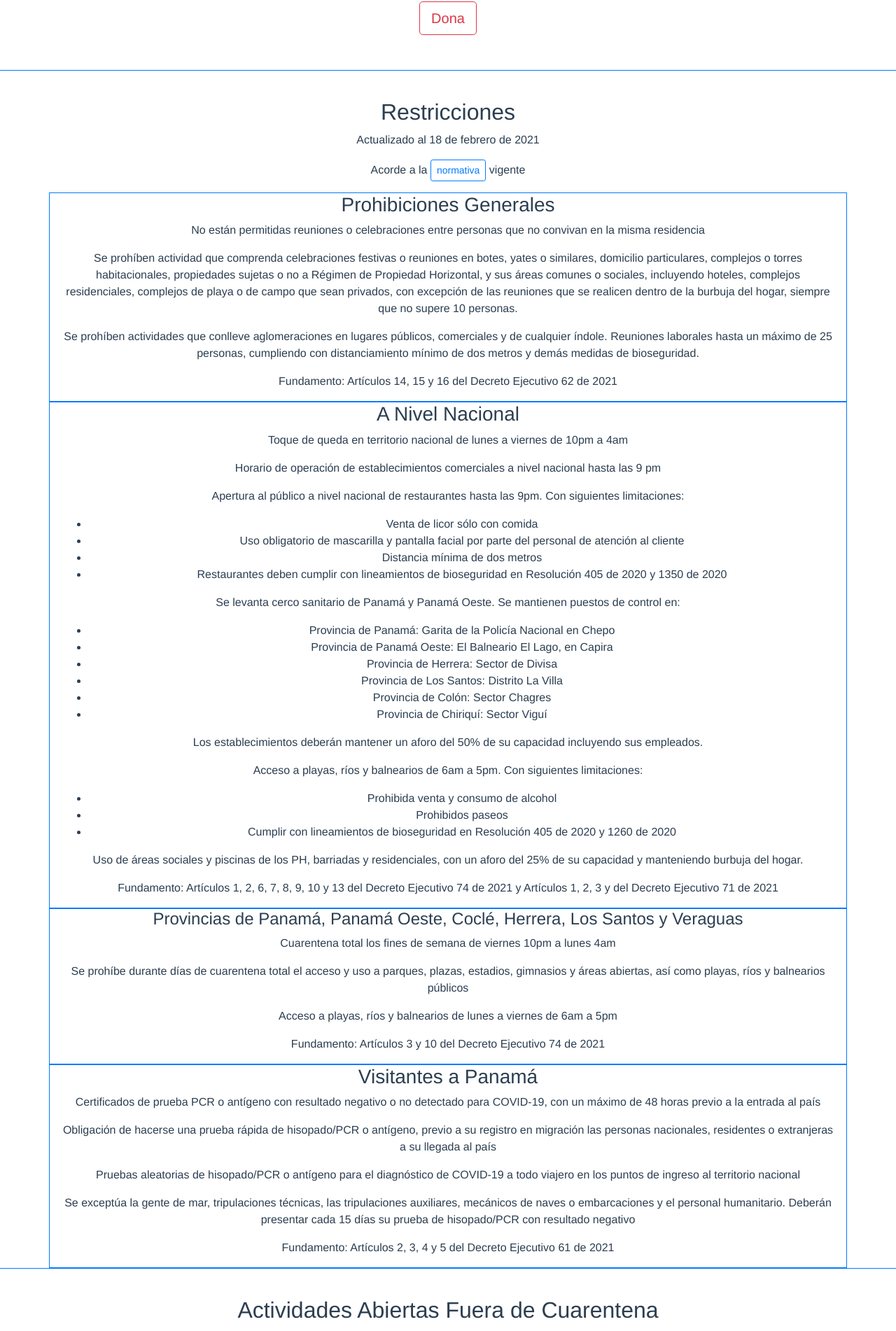
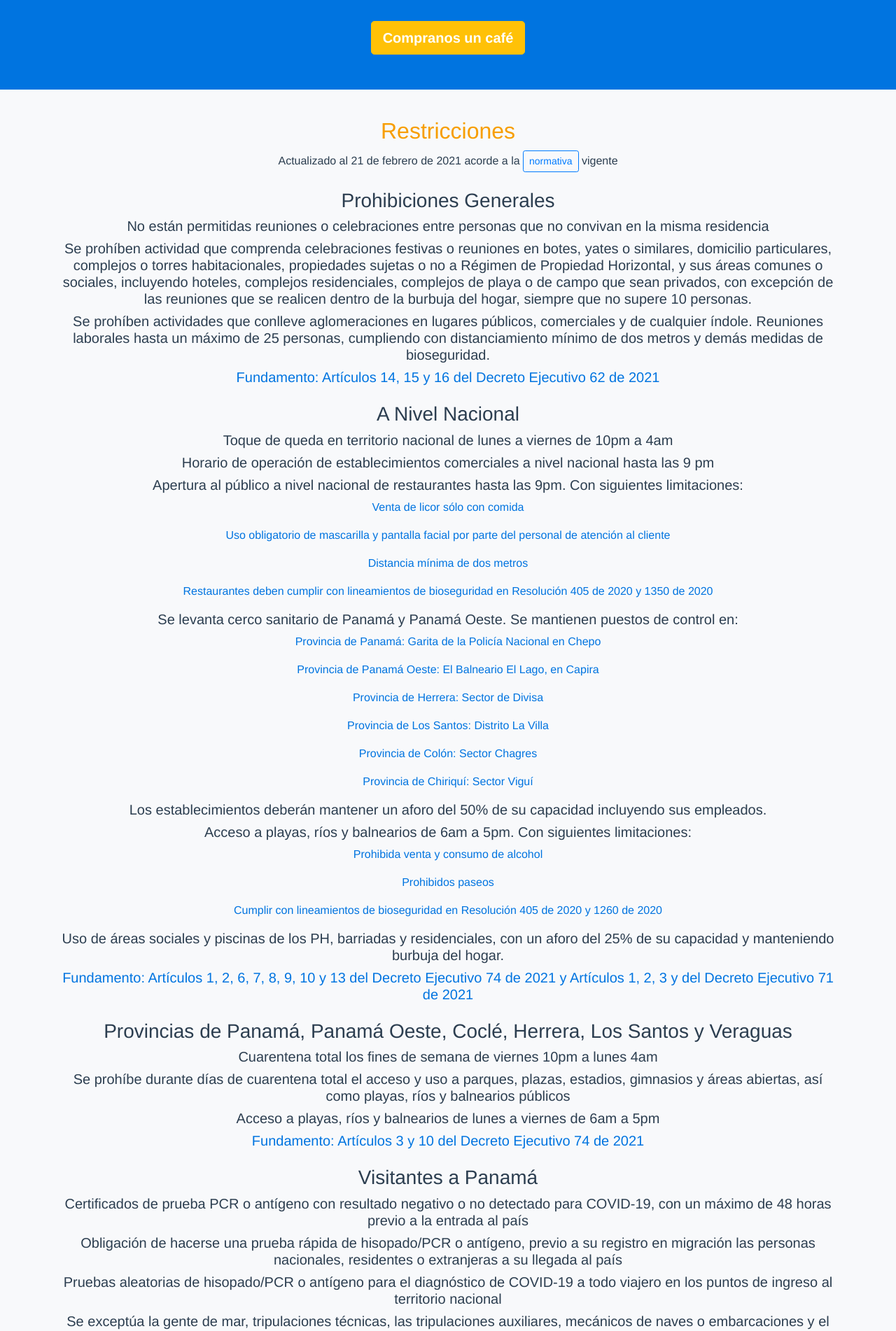
Before and after one commit to elpepebenitez/quiero-salir, a Vue app: page / in a window 1280 px wide. Shown: the part 362-2264 px from the top of the page at 70% size. Built offline with nearby package versions, Linux system fonts and the light colour scheme.

Commit message:
Front styled

```diff
--- a/public/index.html
+++ b/public/index.html
@@ -4,7 +4,7 @@
     <meta charset="utf-8">
     <meta http-equiv="X-UA-Compatible" content="IE=edge">
     <meta name="viewport" content="width=device-width,initial-scale=1.0">
-    <link rel="icon" href="<%= BASE_URL %>favicon.ico">
+    <!--<link rel="icon" href="<%= BASE_URL %>favicon.ico">-->
     <script src="https://kit.fontawesome.com/fc618da211.js" crossorigin="anonymous"></script>
     <title><%= htmlWebpackPlugin.options.title %></title>
   </head>
--- a/src/App.vue
+++ b/src/App.vue
@@ -31,11 +31,11 @@ export default {
   -moz-osx-font-smoothing: grayscale;
   text-align: center;
   color: #2c3e50;
+  background-color: #F8F9FB;
 }
 
 #nav {
   padding: 15px;
-  border-bottom: 1px solid #027BFF;
 }
 
 #nav a {
--- a/src/components/home/Banner.vue
+++ b/src/components/home/Banner.vue
@@ -5,9 +5,14 @@
                 <b-col>
                     <h1>Restricciones de movilidad en Panamá</h1>
                     <h4>Encuentra información actualizada sobre medidas tomadas por el COVID-19</h4>
-                    <h3>Contribuye para mantener esta página accesible para tod@s</h3>
-                    <b-button href="#" variant="outline-danger" size="lg" id="dona">Dona</b-button>
-                    <!-- <b-button variant="outline-primary" size="sm" href="/nosotros">nosotros</b-button> -->
+                    <h3>Ayúdanos a mantener esta página accesible para tod@s</h3>
+                    <b-button v-b-modal.modal-center variant="warning" size="lg" id="dona" style="color: white; font-weight: 900;">Compranos un café</b-button>
+                    <div>
+                        <b-modal id="modal-center" title="¡Hola!" ok-only centered>
+                            <p class="my-4">No nos tienes que dar nada por usar esta página, pero cualquier aporte nos ayuda a mantenerla :)</p>
+                            <p>La manera más fácil de apoyarnos es por yappy. Puedes enviar al +507 66786283 con el mensaje "quiero salir"</p>
+                        </b-modal>
+                    </div>
                 </b-col>
             </b-row>
         </b-container>
@@ -29,13 +34,16 @@ export default {
         background-size: cover;
         background-position: center;
         padding: 50px 0;
-        border-bottom: 1px solid #027BFF;
+        background-color: #0074E0;
+        color: white;
     }
     h1 {
         padding-bottom: 25px;
+        font-size: 64px;
     }
     h3 {
         padding-top: 50px;
         padding-bottom: 50px;
+        color: #F79E01;
     }
 </style>
--- a/src/components/home/OpenActivities.vue
+++ b/src/components/home/OpenActivities.vue
@@ -4,16 +4,18 @@
             <b-row>
                 <b-col>
                     <h2>Actividades Abiertas Fuera de Cuarentena</h2>
-                    <p>Estas son las actividades que se han abierto, pero sólo se pueden realizar fuera del periodo de cuarentena y toque de queda</p>
+                    <h6>Estas son las actividades que se han abierto, pero sólo se pueden realizar fuera del periodo de cuarentena y toque de queda</h6>
                 </b-col>
             </b-row>
             <b-row>
                 <b-col>
                 <h3>Encuentra la actividad que buscas</h3>
                 <b-form-input v-model="openActivitiesText" size="sm" placeholder="Actividad Abierta" id="open_activity_input"></b-form-input>
-                <p>
-                    <span v-for="open_activity in filterOpenActivities" :key="open_activity">● {{ open_activity }} </span>
-                </p>
+                <b-container>
+                    <p>
+                        <span v-for="open_activity in filterOpenActivities" :key="open_activity">● {{ open_activity }} </span>
+                    </p>
+                </b-container>
                 </b-col>
             </b-row>
         </b-container>
@@ -92,10 +94,15 @@ export default {
 <style scoped>
     .main-activities {
         padding-top: 40px;
-        border-bottom: 1px solid #027BFF;
     }
     #open_activity_input {
         width: 150px;
         display: inline;
     }
+    h2 {
+        color: #F79E01;
+    }
+    span {
+        font-size: 12px;
+    }
 </style>
--- a/src/components/home/Restrictions.vue
+++ b/src/components/home/Restrictions.vue
@@ -2,70 +2,71 @@
     <div class="main-info">
         <b-container>
             <h2>Restricciones</h2>
-            <p>Actualizado al 18 de febrero de 2021</p>
-            <p>Acorde a la <b-button variant="outline-primary" size="sm" href="/normativa">normativa</b-button> vigente</p>
+            <h6>Actualizado al 21 de febrero de 2021 acorde a la <b-button variant="outline-primary" size="sm" href="/normativa">normativa</b-button> vigente</h6>
             <b-row>
-                <b-col col id="fila">
+                <b-col id="fila-general">
                     <h3>Prohibiciones Generales</h3>
-                    <p>No están permitidas reuniones o celebraciones entre personas que no convivan en la misma residencia</p>
-                    <p>Se prohíben actividad que comprenda celebraciones festivas o reuniones en botes, yates o similares, domicilio particulares, complejos o torres habitacionales, propiedades sujetas o no a Régimen de Propiedad Horizontal, y sus áreas comunes o sociales, incluyendo hoteles, complejos residenciales, complejos de playa o de campo que sean privados, con excepción de las reuniones que se realicen dentro de la burbuja del hogar, siempre que no supere 10 personas.</p>
-                    <p>Se prohíben actividades que conlleve aglomeraciones en lugares públicos, comerciales y de cualquier índole. Reuniones laborales hasta un máximo de 25 personas, cumpliendo con distanciamiento mínimo de dos metros y demás medidas de bioseguridad.</p>
-                    <p>Fundamento: Artículos 14, 15 y 16 del Decreto Ejecutivo 62 de 2021</p>
+                    <h5>No están permitidas reuniones o celebraciones entre personas que no convivan en la misma residencia</h5>
+                    <h5>Se prohíben actividad que comprenda celebraciones festivas o reuniones en botes, yates o similares, domicilio particulares, complejos o torres habitacionales, propiedades sujetas o no a Régimen de Propiedad Horizontal, y sus áreas comunes o sociales, incluyendo hoteles, complejos residenciales, complejos de playa o de campo que sean privados, con excepción de las reuniones que se realicen dentro de la burbuja del hogar, siempre que no supere 10 personas.</h5>
+                    <h5>Se prohíben actividades que conlleve aglomeraciones en lugares públicos, comerciales y de cualquier índole. Reuniones laborales hasta un máximo de 25 personas, cumpliendo con distanciamiento mínimo de dos metros y demás medidas de bioseguridad.</h5>
+                    <h5 id="fundamento">Fundamento: Artículos 14, 15 y 16 del Decreto Ejecutivo 62 de 2021</h5>
+                </b-col>
+            </b-row>
+        </b-container>
+
+        <b-container>
+            <b-row>
+                <b-col id="fila-nacional">
+                    <h3>A Nivel Nacional</h3>
+                    <h5>Toque de queda en territorio nacional de lunes a viernes de 10pm a 4am</h5>
+                    <h5>Horario de operación de establecimientos comerciales a nivel nacional hasta las 9 pm</h5>
+                    <h5>Apertura al público a nivel nacional de restaurantes hasta las 9pm. Con siguientes limitaciones:</h5>
+
+                    <p>Venta de licor sólo con comida</p>
+                    <p>Uso obligatorio de mascarilla y pantalla facial por parte del personal de atención al cliente</p>
+                    <p>Distancia mínima de dos metros</p>
+                    <p>Restaurantes deben cumplir con lineamientos de bioseguridad en Resolución 405 de 2020 y 1350 de 2020</p>
+
+                    <h5>Se levanta cerco sanitario de Panamá y Panamá Oeste. Se mantienen puestos de control en:</h5>
+                    <p>Provincia de Panamá: Garita de la Policía Nacional en Chepo</p>
+                    <p>Provincia de Panamá Oeste: El Balneario El Lago, en Capira</p>
+                    <p>Provincia de Herrera: Sector de Divisa</p>
+                    <p>Provincia de Los Santos: Distrito La Villa</p>
+                    <p>Provincia de Colón: Sector Chagres</p>
+                    <p>Provincia de Chiriquí: Sector Viguí</p>
+
+                    <h5>Los establecimientos deberán mantener un aforo del 50% de su capacidad incluyendo sus empleados.</h5>
+                    <h5>Acceso a playas, ríos y balnearios de 6am a 5pm. Con siguientes limitaciones:</h5>
+                    <p>Prohibida venta y consumo de alcohol</p>
+                    <p>Prohibidos paseos</p>
+                    <p>Cumplir con lineamientos de bioseguridad en Resolución 405 de 2020 y 1260 de 2020</p>
+                    <h5>Uso de áreas sociales y piscinas de los PH, barriadas y residenciales, con un aforo del 25% de su capacidad y manteniendo burbuja del hogar.</h5>
+                    <h5 id="fundamento">Fundamento: Artículos 1, 2, 6, 7, 8, 9, 10 y 13 del Decreto Ejecutivo 74 de 2021 y Artículos 1, 2, 3 y del Decreto Ejecutivo 71 de 2021</h5>
+                </b-col>
+            </b-row>
+        </b-container>
+        <b-container>
+            <b-row>
+                <b-col id="fila-provincias">
+                    <h3>Provincias de Panamá, Panamá Oeste, Coclé, Herrera, Los Santos y Veraguas</h3>
+                    <h5>Cuarentena total los fines de semana de viernes 10pm a lunes 4am</h5>
+                    <h5>Se prohíbe durante días de cuarentena total el acceso y uso a parques, plazas, estadios, gimnasios y áreas abiertas, así como playas, ríos y balnearios públicos</h5>
+                    <h5>Acceso a playas, ríos y balnearios de lunes a viernes de 6am a 5pm</h5>
+                    <h5 id="fundamento">Fundamento: Artículos 3 y 10 del Decreto Ejecutivo 74 de 2021</h5>
                 </b-col>
             </b-row>
             <b-row>
-                <b-col col id="fila">
-                    <h3>A Nivel Nacional</h3>
-                    <p>Toque de queda en territorio nacional de lunes a viernes de 10pm a 4am</p>
-                    <p>Horario de operación de establecimientos comerciales a nivel nacional hasta las 9 pm</p>
-                    <p>Apertura al público a nivel nacional de restaurantes hasta las 9pm. Con siguientes limitaciones:</p>
-                    <ul>
-                        <li>Venta de licor sólo con comida</li>
-                        <li>Uso obligatorio de mascarilla y pantalla facial por parte del personal de atención al cliente</li>
-                        <li>Distancia mínima de dos metros</li>
-                        <li>Restaurantes deben cumplir con lineamientos de bioseguridad en Resolución 405 de 2020 y 1350 de 2020</li>
-                    </ul>
-                    <p>Se levanta cerco sanitario de Panamá y Panamá Oeste. Se mantienen puestos de control en:</p>
-                    <ul>
-                        <li>Provincia de Panamá: Garita de la Policía Nacional en Chepo</li>
-                        <li>Provincia de Panamá Oeste: El Balneario El Lago, en Capira</li>
-                        <li>Provincia de Herrera: Sector de Divisa</li>
-                        <li>Provincia de Los Santos: Distrito La Villa</li>
-                        <li>Provincia de Colón: Sector Chagres</li>
-                        <li>Provincia de Chiriquí: Sector Viguí</li>
-                    </ul>
-
-                    <p>Los establecimientos deberán mantener un aforo del 50% de su capacidad incluyendo sus empleados.</p>
-                    <p>Acceso a playas, ríos y balnearios de 6am a 5pm. Con siguientes limitaciones:</p>
-                    <ul>
-                        <li>Prohibida venta y consumo de alcohol</li>
-                        <li>Prohibidos paseos</li>
-                        <li>Cumplir con lineamientos de bioseguridad en Resolución 405 de 2020 y 1260 de 2020</li>
-                    </ul>
-                    <p>Uso de áreas sociales y piscinas de los PH, barriadas y residenciales, con un aforo del 25% de su capacidad y manteniendo burbuja del hogar.</p>
-                    <p>Fundamento: Artículos 1, 2, 6, 7, 8, 9, 10 y 13 del Decreto Ejecutivo 74 de 2021 y Artículos 1, 2, 3 y del Decreto Ejecutivo 71 de 2021</p>
-                </b-col>
-            </b-row>
-            <b-row>
-                <b-col col id="fila">
-                    <h4>Provincias de Panamá, Panamá Oeste, Coclé, Herrera, Los Santos y Veraguas</h4>
-                    <p>Cuarentena total los fines de semana de viernes 10pm a lunes 4am</p>
-                    <p>Se prohíbe durante días de cuarentena total el acceso y uso a parques, plazas, estadios, gimnasios y áreas abiertas, así como playas, ríos y balnearios públicos</p>
-                    <p>Acceso a playas, ríos y balnearios de lunes a viernes de 6am a 5pm</p>
-                    <p>Fundamento: Artículos 3 y 10 del Decreto Ejecutivo 74 de 2021</p>
-                </b-col>
-            </b-row>
-            <b-row>
-                <b-col col id="fila">
+                <b-col id="fila-visitantes">
                     <h3>Visitantes a Panamá</h3>
-                    <p>Certificados de prueba PCR o antígeno con resultado negativo o no detectado para COVID-19, con un máximo de 48 horas previo a la entrada al país</p>
-                    <p>Obligación de hacerse una prueba rápida de hisopado/PCR o antígeno, previo a su registro en migración las personas nacionales, residentes o extranjeras a su llegada al país</p>
-                    <p>Pruebas aleatorias de hisopado/PCR o antígeno para el diagnóstico de COVID-19 a todo viajero en los puntos de ingreso al territorio nacional</p>
-                    <p>Se exceptúa la gente de mar, tripulaciones técnicas, las tripulaciones auxiliares, mecánicos de naves o embarcaciones y el personal humanitario. Deberán presentar cada 15 días su prueba de hisopado/PCR con resultado negativo</p>
-                    <p>Fundamento: Artículos 2, 3, 4 y 5 del Decreto Ejecutivo 61 de 2021</p>
+                    <h5>Certificados de prueba PCR o antígeno con resultado negativo o no detectado para COVID-19, con un máximo de 48 horas previo a la entrada al país</h5>
+                    <h5>Obligación de hacerse una prueba rápida de hisopado/PCR o antígeno, previo a su registro en migración las personas nacionales, residentes o extranjeras a su llegada al país</h5>
+                    <h5>Pruebas aleatorias de hisopado/PCR o antígeno para el diagnóstico de COVID-19 a todo viajero en los puntos de ingreso al territorio nacional</h5>
+                    <h5>Se exceptúa la gente de mar, tripulaciones técnicas, las tripulaciones auxiliares, mecánicos de naves o embarcaciones y el personal humanitario. Deberán presentar cada 15 días su prueba de hisopado/PCR con resultado negativo</h5>
+                    <h5 id="fundamento">Fundamento: Artículos 2, 3, 4 y 5 del Decreto Ejecutivo 61 de 2021</h5>
                 </b-col>
             </b-row>
         </b-container>
+
     </div>
 </template>
 
@@ -86,9 +87,18 @@ export default {
 <style scoped>
     .main-info {
         padding-top: 40px;
-        border-bottom: 1px solid #027BFF;
     }
-    #fila {
-        border: 1px solid #027BFF;
+    h2 {
+        color: #F79E01;
+    }
+    p {
+       color: #0074E0;
+       font-size: 20x;
+    }
+    h3 {
+        padding-top: 16px;
+    }
+    #fundamento {
+        color: #0074E0;
     }
 </style>
--- a/src/views/About.vue
+++ b/src/views/About.vue
@@ -1,19 +1,18 @@
 <template>
     <div class="about">
-      <h1>Lola y Pepe</h1>
-      <p>Nos parecía increible que NO existiese, después de tanto tiempo, un lugar donde encontrar información actualizada sobres las restricciones de movilidad por COVID</p>
+      <h3>Nos parecía increible que NO existiese, después de tanto tiempo, un lugar donde encontrar información actualizada sobres las restricciones de movilidad por COVID</h3>
       <p>Así que lo hicimos nosotros mismos</p>
       <div class="row">
         <div class="col-6">
+            <h2>Lola Arosemena</h2>
             <div class="mb-2">
               <b-avatar src="https://media-exp1.licdn.com/dms/image/C4E03AQGfsEIg5G1pGQ/profile-displayphoto-shrink_200_200/0/1589277043248?e=1619049600&v=beta&t=TSTc17AOYZxVAS37UkF1C9JUaG5fynWk5X0zVwMwGa4" size="12rem"></b-avatar>
             </div>
             <div class="description">
-              <p>Lorem ipsum dolor sit amet consectetur adipisicing elit. Nam recusandae eaque pariatur quisquam error veniam, non aspernatur incidunt. Illum, fugit enim? Facilis, corporis! Perspiciatis dolorum rem mollitia, explicabo voluptatibus consequatur.</p>
-              <p>Lorem ipsum dolor sit amet consectetur adipisicing elit. Nam recusandae eaque pariatur quisquam error veniam, non aspernatur incidunt. Illum, fugit enim? Facilis, corporis! Perspiciatis dolorum rem mollitia, explicabo voluptatibus consequatur.</p>
+              <h4>Abogada y Barista</h4>
+              <p>Lorem ipsum dolor sit amet consectetur, adipisicing elit. Facere, facilis doloribus. A corporis consequuntur id reprehenderit ipsum dicta in nesciunt molestias provident, aperiam sed vero placeat. Quos, reprehenderit! Veniam, voluptates?</p>
             </div>
             <div class="links">
-              <a href="#"><i class="fab fa-github"></i></a>
               <a href="#"><i class="fab fa-instagram"></i></a>
               <a href="#"><i class="fab fa-facebook"></i></a>
               <a href="#"><i class="fab fa-twitter"></i></a>
@@ -21,17 +20,17 @@
             </div>
         </div>
         <div class="col-6">
+            <h2>Pepe Benítez</h2>
             <div class="mb-2">
               <b-avatar src="https://media-exp1.licdn.com/dms/image/C4E03AQHQufX9dh4RpA/profile-displayphoto-shrink_200_200/0/1595870368070?e=1619049600&v=beta&t=kx1iHsTzZN7V-eup8wXcNsu7ZLRHfX2kcTUIu6jJDYY" size="12rem"></b-avatar>
             </div>
             <div class="description">
-              <p>Lorem ipsum dolor sit amet consectetur adipisicing elit. Iste laudantium autem eaque repellat voluptates impedit. Tenetur expedita, veritatis, consectetur vero dicta provident ad aliquid vel repellat possimus, accusantium quas fugiat.</p>
-              <p>Lorem ipsum dolor sit amet consectetur adipisicing elit. Iste laudantium autem eaque repellat voluptates impedit. Tenetur expedita, veritatis, consectetur vero dicta provident ad aliquid vel repellat possimus, accusantium quas fugiat.</p>
+              <h4>Abogado y Desarrollador Web</h4>
+              <p>Lorem ipsum dolor sit amet consectetur, adipisicing elit. Facere, facilis doloribus. A corporis consequuntur id reprehenderit ipsum dicta in nesciunt molestias provident, aperiam sed vero placeat. Quos, reprehenderit! Veniam, voluptates?</p>
             </div>
             <div class="links">
               <a href="#"><i class="fab fa-github"></i></a>
               <a href="#"><i class="fab fa-instagram"></i></a>
-              <a href="#"><i class="fab fa-facebook"></i></a>
               <a href="#"><i class="fab fa-twitter"></i></a>
               <a href="#"><i class="fab fa-linkedin"></i></a>
             </div>
@@ -90,5 +89,9 @@ export default {
 }
 .links a:hover {
   opacity: 1;
+  color: #F79E01;
+}
+h3 {
+  color: #F79E01;
 }
 </style>
--- a/src/views/Normativa.vue
+++ b/src/views/Normativa.vue
@@ -1,26 +1,28 @@
 <template>
   <div class="about">
     <h1>Esta es la normativa que utilizamos</h1>
-    <p>Actualizado al 16 de febrero de 2021</p>
+    <p>Actualizado al 21 de febrero de 2021</p>
 
-    <div class="container">
-        <div class="row">
-            <div class="col-6" v-for="decreto in decretos" :key="decreto">
-                <p>{{ decreto.nombre }} del {{ decreto.institucion }}</p>
-                <p>{{ decreto.titulo }}</p>
-                <p>Publicado en Gaceta {{ decreto.gaceta }} el {{ decreto.fecha }}</p>
-                <p>Pueden encontrarlo en:</p>
-                <ul>
-                    <li>{{ decreto.link }}</li>
-                    <li>{{ decreto.infojuridica }}</li>
-                </ul>
-                <p>Modificaciones:</p>
-                <ul>
-                    <li v-for="modificacion in decreto.modificaciones" :key="modificacion">{{ modificacion }}</li>
-                </ul>
-            </div>
-        </div>
-    </div>
+    <b-container>
+        <b-row>
+            <b-col v-for="decreto in decretos" :key="decreto">
+                <div class="card">
+                    <p id="name">{{ decreto.nombre }} del {{ decreto.institucion }}</p>
+                    <p id="title">{{ decreto.titulo }}</p>
+                    <p id="publicado">Gaceta {{ decreto.gaceta }} el {{ decreto.fecha }}</p>
+                    <p>Pueden encontrarlo en:</p>
+                    <div style="display: inline-block;">
+                        <b-button :href="decreto.link" target="_blank" id="link" size="md">Gaceta</b-button>
+                        <b-button :href="decreto.infojuridica" target="_blank" id="link" size="md">Infojuridica</b-button>
+                    </div>
+                    <p id="mod">Modificaciones:</p>
+                    <p v-for="modificacion in decreto.modificaciones" :key="modificacion" id="mods">{{ modificacion }}</p>
+                </div>
+
+            </b-col>
+        </b-row>
+    </b-container>
+
   </div>
 </template>
 
@@ -105,5 +107,40 @@ export default {
 </script>
 
 <style scoped>
-
+    h1 {
+        color: #F79E01;
+    }
+    .card {
+          overflow: hidden;
+          background: white;
+          box-shadow: 0 0 15px rgba(0,0,0,0.2);
+          display: flex;
+          align-items: center;
+          width: 350px;
+          margin: 0 auto;
+          margin-bottom: 16px;
+          padding: 16px;
+          border-radius: 10px;
+    }
+    #name {
+        margin-top: 8px;
+    }
+    #title {
+        color: black;
+        font-size: 12px;
+        color: #3294FF;
+    }
+    #link {
+        display: inline;
+        margin: 8px;
+        background-color: #F79E01;
+        border: 1px solid white;
+    }
+    #mod {
+        margin-top: 16px;
+    }
+    #mods {
+        font-size: 12px;
+        color: #3294FF;
+    }
 </style>
```
Also changed, not shown: src/components/Footer.vue (+22 -28 lines), src/components/home/ExemptActivities.vue (+12 -5 lines), src/assets/logo.png (deleted).
